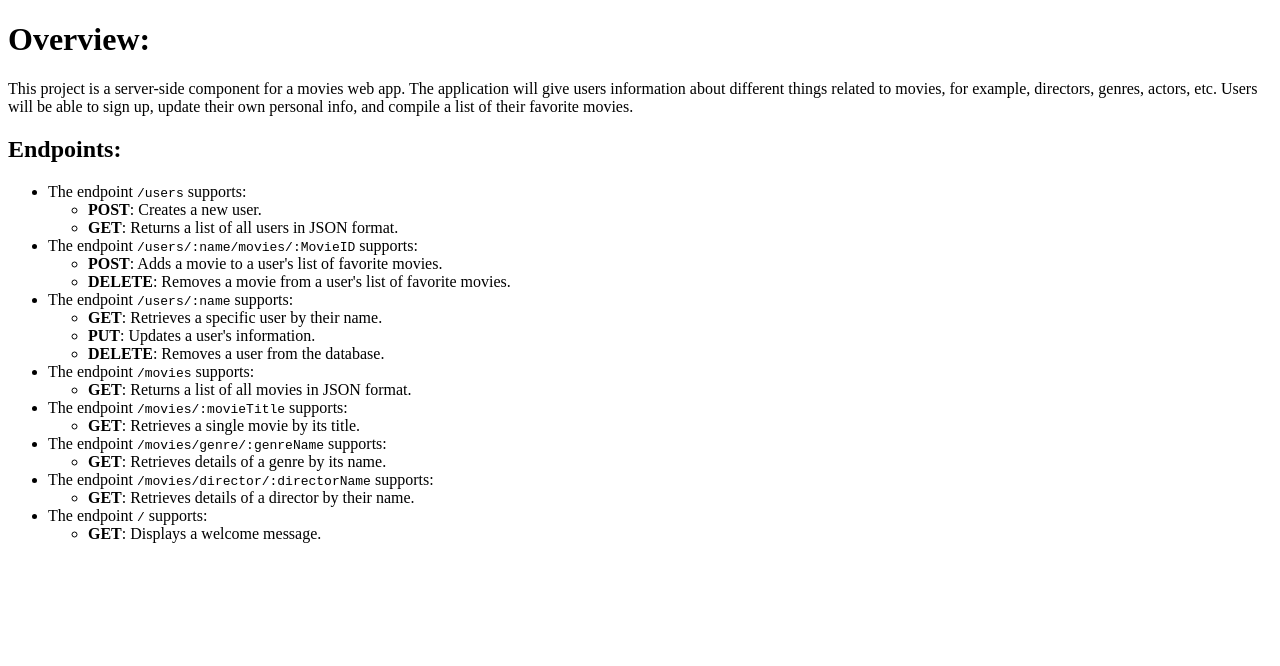
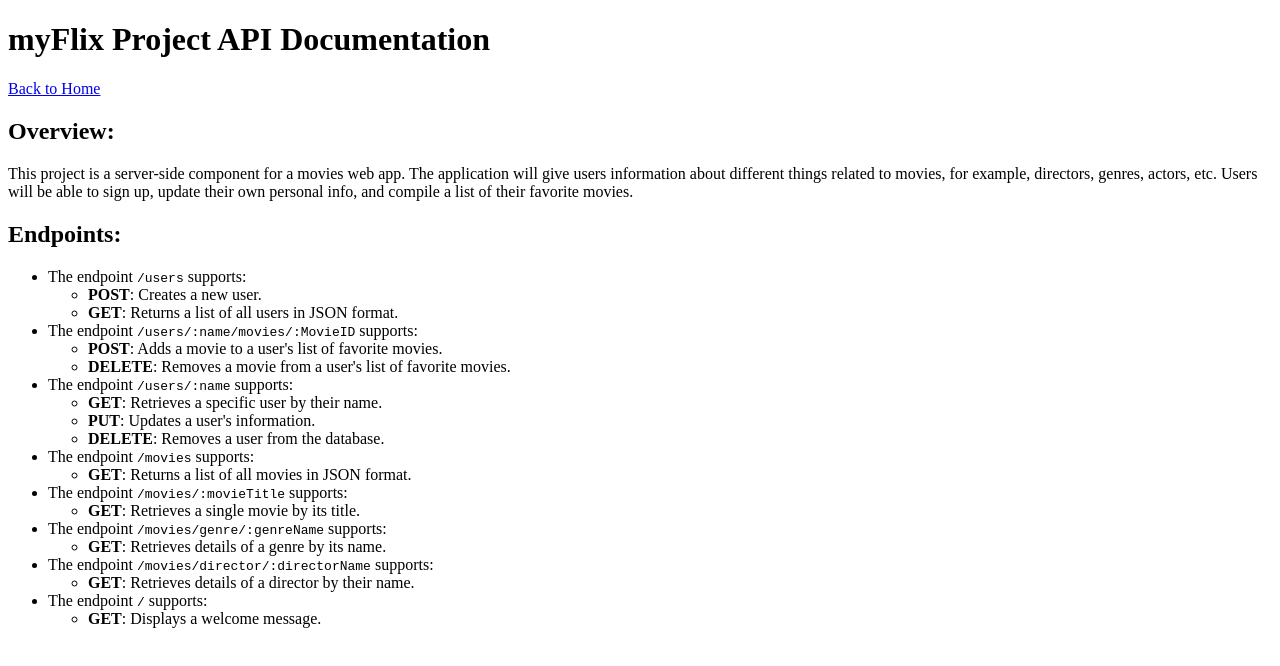
Before and after one commit to gabe-1byte/myFlix-API, a website: page public/documentation.html in a window 1280 px wide. Drawn offline with Linux system fonts and the light colour scheme.

Commit message:
home page updates

```diff
--- a/index.js
+++ b/index.js
@@ -458,6 +458,10 @@ app.use((err, req, res, next) => {
     res.status(500).send('You\'ve encountered an error!');
 });
 
+app.get('/', (req, res) => {
+    res.sendFile('public/index.html', {root: __dirname});
+});
+
 // listen for requests
 const port = process.env.PORT || 8080;
 app.listen(port, '0.0.0.0', () => {
--- a/public/documentation.html
+++ b/public/documentation.html
@@ -5,7 +5,9 @@
         <title>myFlix Project API Documentation</title>
     </head>
     <body>
-        <h1>Overview:</h1>
+        <h1>myFlix Project API Documentation</h1>
+        <a href="index.html">Back to Home</a>
+        <h2>Overview:</h2>
         <p>This project is a server-side component for a movies web app.
             The application will give users information about different things related to movies,
             for example, directors, genres, actors, etc. Users will be able to sign up, update their
```
